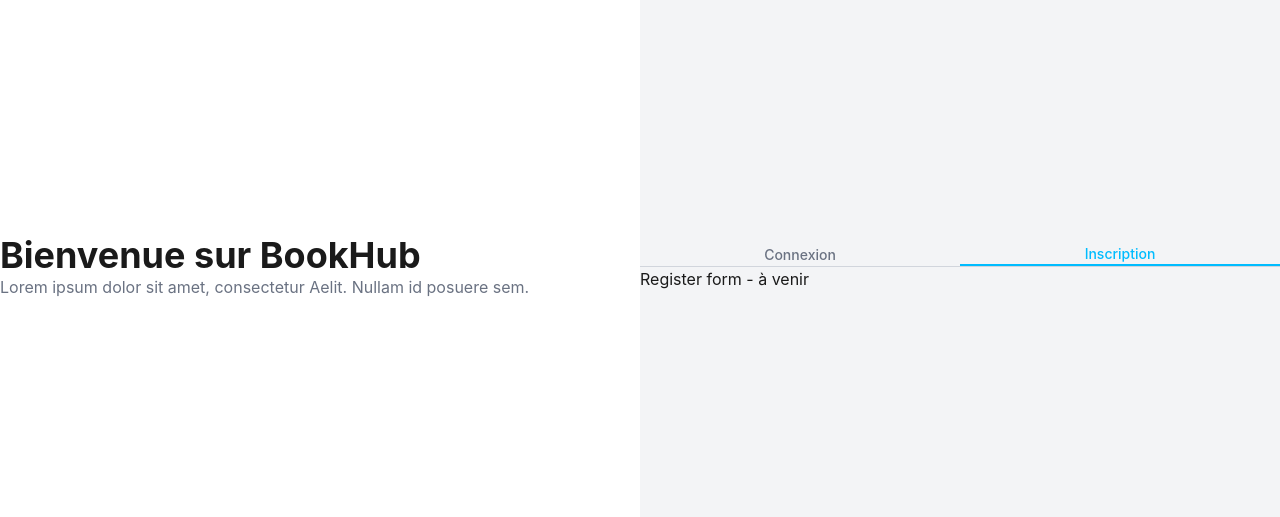
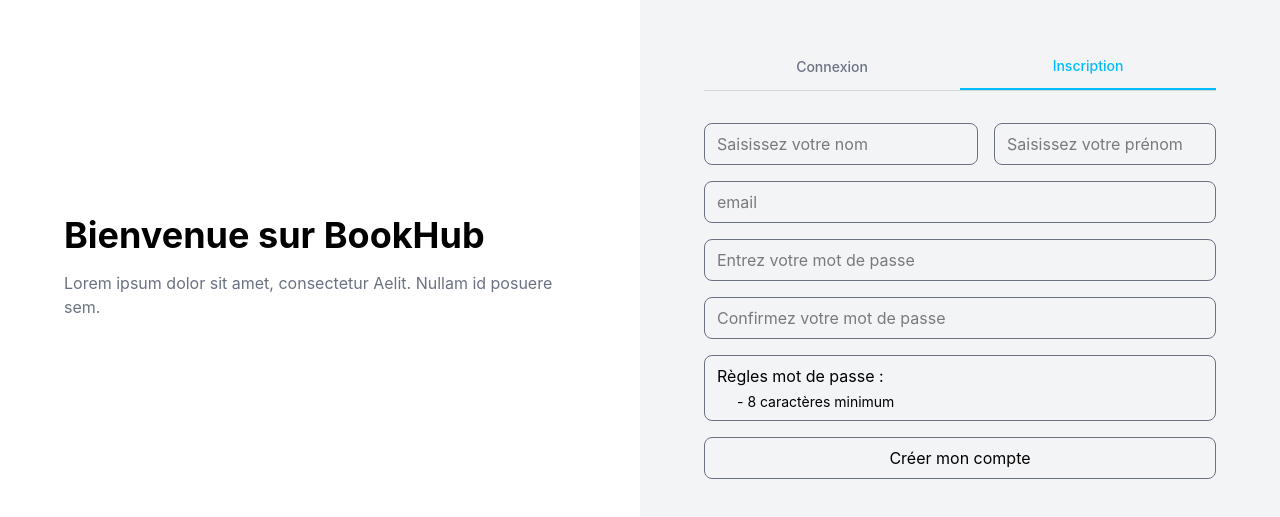
Before and after one commit to romainBeauger/bookhub-frontend, a React (Vite) app: page /register in a window 1280 px wide. Shown: the part 133-650 px from the top of the page. Built offline with nearby package versions, Linux system fonts and the light colour scheme.

Commit message:
variables scss suppression margin 0 et padding 0 dans main car ça écrasait mes classes tailwind Formulaire d'enregistrement avec validation front au submit

```diff
--- a/src/components/RegisterForm.jsx
+++ b/src/components/RegisterForm.jsx
@@ -1,7 +1,154 @@
+import {useState} from "react";
+
 export default function RegisterForm() {
+
+    const [dataForm, setDataForm] = useState({
+        nom: "",
+        prenom: "",
+        email: "",
+        mot_de_passe: "",
+        confirmation: "",
+    })
+
+    const[errors, setErrors] = useState({})
+
+    function validate() {
+
+        const emailRegex = /^[^\s@]+@[^\s@]+\.[^\s@]+$/
+        const newErrors = {}
+
+        console.log("dataForm au moment de validate :", dataForm)
+
+        if(dataForm.nom.length === 0){
+            newErrors.nom = "Le nom est obligatoire"
+        }
+
+        if(dataForm.prenom.length === 0){
+            newErrors.prenom = "Le prénom est obligatoire"
+        }
+
+        if(dataForm.email.length === 0){
+            newErrors.email = "Le mail est obligatoire"
+        }
+
+        else if(emailRegex.test(dataForm.email) === false ){
+            newErrors.email = "Le format d'email est incorrect"
+        }
+
+        if(dataForm.mot_de_passe.length < 8 ){
+            newErrors.mot_de_passe = "Le mot de passe doit faire plus de 8 caractères"
+        }
+
+        if(dataForm.confirmation !== dataForm.mot_de_passe){
+            newErrors.confirmation = "Les deux mots de passe doivent être identiques"
+        }
+
+        return newErrors
+    }
+
+    function handleChange(e) {
+        setDataForm({...dataForm, [e.target.name]: e.target.value})
+    }
+
+    function handleSubmit(e) {
+        e.preventDefault()
+
+        const newErrors = validate()
+        setErrors(newErrors)
+
+        // Si l'objet est vide, pas d'erreurs on peut appeler l'api
+        if(Object.keys(newErrors).length === 0) {
+            // ici on appellera l'API plus tard
+            console.log("Formulaire valide !", dataForm)
+        }
+    }
+
+
     return (
-        <div>
-            Register form - à venir
-        </div>
+        <form
+            className="flex flex-col gap-4"
+            onSubmit={handleSubmit}>
+
+                <div className="flex justify-around items-center gap-4 ">
+
+                    <div className="flex-1">
+                        <input
+                            className={"border border-gray-500 rounded-lg px-3 py-2 flex-1"}
+                            type="text"
+                            name="nom"
+                            id="nom"
+                            placeholder="Saisissez votre nom"
+                            value={dataForm.nom}
+                            onChange={handleChange}
+                        />
+                        {errors.nom && <p className="text-red-500 text-sm mt-1">{errors.nom}</p>}
+
+                    </div>
+
+
+                    <div className="flex-1">
+                        <input
+                            className="border border-gray-500 rounded-lg px-3 py-2 w-full"
+                            type="text"
+                            name="prenom"
+                            placeholder="Saisissez votre prénom"
+                            value={dataForm.prenom}
+                            onChange={handleChange}
+                        />
+                        {errors.prenom && <p className="text-red-500 text-sm mt-1">{errors.prenom}</p>}
+                    </div>
+                </div>
+
+                <div className="w-full">
+                    <input
+                        className={"border border-gray-500 rounded-lg px-3 py-2 w-full"}
+                        type="email"
+                        name="email"
+                        id="email"
+                        placeholder="email"
+                        value={dataForm.email}
+                        onChange={handleChange}
+                    />
+                    {errors.email && <p className="text-red-500 text-sm mt-1">{errors.email}</p>}
+                </div>
+
+                <div className="w-full">
+                    <input
+                        className={"border border-gray-500 rounded-lg px-3 py-2 w-full"}
+                        type="password"
+                        name="mot_de_passe"
+                        id="mot_de_passe"
+                        placeholder="Entrez votre mot de passe"
+                        value={dataForm.mot_de_passe}
+                        onChange={handleChange}
+                    />
+                    {errors.mot_de_passe && <p className="text-red-500 text-sm mt-1">{errors.mot_de_passe}</p>}
+                </div>
+
+                <div className="w-full">
+                    <input
+                        className={"border border-gray-500 rounded-lg px-3 py-2 w-full"}
+                        type="password"
+                        name="confirmation"
+                        id="confirmation"
+                        placeholder="Confirmez votre mot de passe"
+                        value={dataForm.confirmation}
+                        onChange={handleChange}
+                    />
+                    {errors.confirmation && <p className="text-red-500 text-sm mt-1">{errors.confirmation}</p>}
+                </div>
+
+                <div className="border border-gray-500 rounded-lg px-3 py-2">
+                <h3>Règles mot de passe : </h3>
+                <p className="text-sm pl-5 mt-1">- 8 caractères minimum </p>
+            </div>
+
+                <button
+                    className="border border-gray-500 px-3 py-2 w-full rounded-lg p-2 cursor-pointer hover:bg-(--color-primary) transition-colors duration-300"
+                    type="submit"
+                >
+                    Créer mon compte
+                </button>
+        </form>
     )
 };
--- a/src/main.jsx
+++ b/src/main.jsx
@@ -1,7 +1,7 @@
 import { StrictMode } from 'react'
 import { createRoot } from 'react-dom/client'
+import './styles/main.scss'
 import './index.css'
-import './styles/main.scss'
 import App from './App.jsx'
 
 createRoot(document.getElementById('root')).render(
--- a/src/styles/_variables.scss
+++ b/src/styles/_variables.scss
@@ -1,12 +1,13 @@
 // Couleurs
-$color-primary: #38bdf8;       // bleu cyan des onglets actifs
-$color-error: #ef4444;         // rouge erreurs
-$color-text: #1a1a1a;
-$color-text-muted: #6b7280;
-$color-bg: #f3f4f6;
-$color-border: #d1d5db;
-$color-white: #ffffff;
+:root {
+  --color-primary: #38bdf8;
+  --color-error: #ef4444;
+  --color-text: #1a1a1a;
+  --color-text-muted: #6b7280;
+  --color-bg: #f3f4f6;
+  --color-border: #d1d5db;
+  --color-white: #ffffff;
 
-// Bordures
-$radius-input: 8px;
-$radius-card: 16px;
+  --radius-input: 8px;
+  --radius-card: 16px;
+}
--- a/src/styles/main.css
+++ b/src/styles/main.css
@@ -1,13 +1,19 @@
-*, *::before, *::after {
-  box-sizing: border-box;
-  margin: 0;
-  padding: 0;
+:root {
+  --color-primary: #38bdf8;
+  --color-error: #ef4444;
+  --color-text: #1a1a1a;
+  --color-text-muted: #6b7280;
+  --color-bg: #f3f4f6;
+  --color-border: #d1d5db;
+  --color-white: #ffffff;
+  --radius-input: 8px;
+  --radius-card: 16px;
 }
 
 body {
   font-family: "Inter", sans-serif;
-  color: #1a1a1a;
-  background-color: #f3f4f6;
+  color: black;
+  background-color: var(--color-secondary);
 }
 
 /*# sourceMappingURL=main.css.map */
--- a/src/styles/main.scss
+++ b/src/styles/main.scss
@@ -1,13 +1,13 @@
 @use 'variables' as *;
 
 *, *::before, *::after {
-  box-sizing: border-box;
-  margin: 0;
-  padding: 0;
+  //box-sizing: border-box;
+  //margin: 0;
+  //padding: 0;
 }
 
 body {
   font-family: 'Inter', sans-serif;
-  color: $color-text;
-  background-color: $color-bg;
+  color: black;
+  background-color:var(--color-secondary);
 }
```
Also changed, not shown: 1 other file (tests, documents, lock files or other folders).
